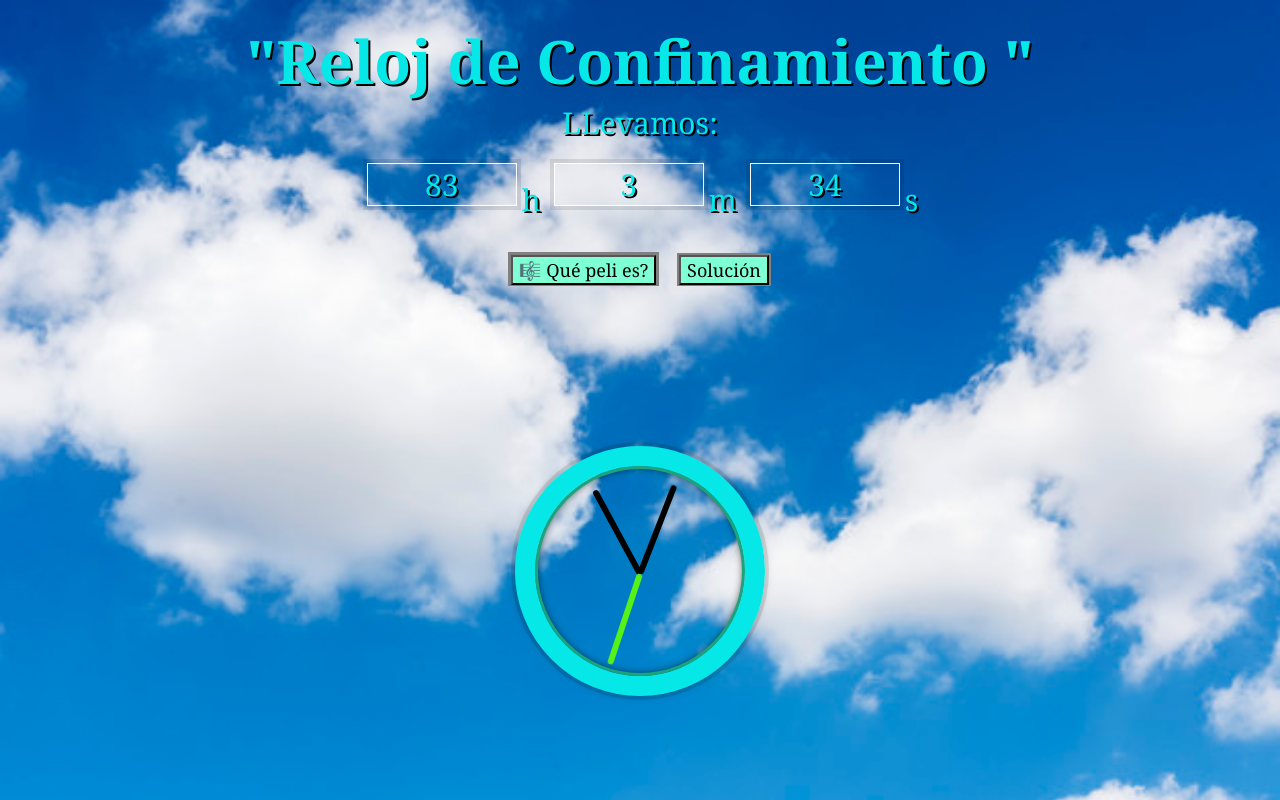
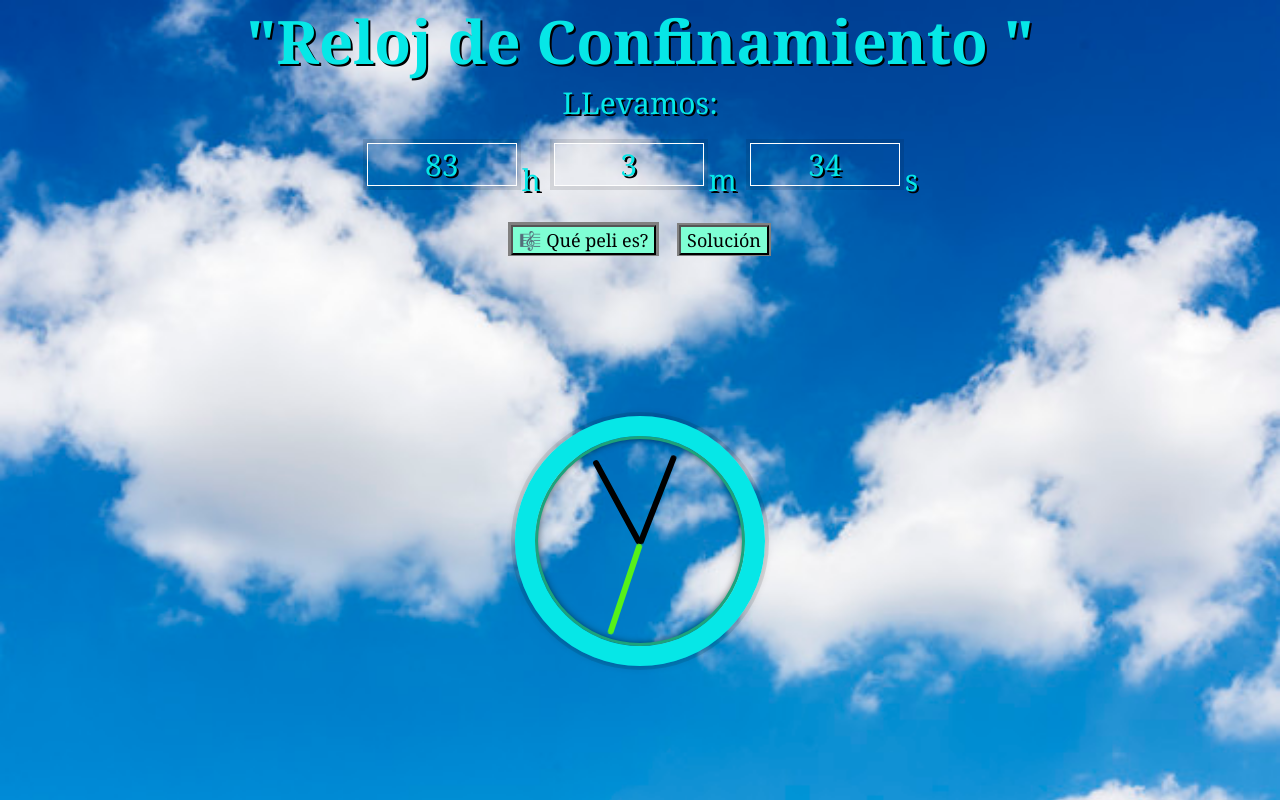
Before and after one commit to marveramar/confinamiento_clock, a plain HTML site: page index.html in a window 1280 px wide. Drawn offline with Linux system fonts and the light colour scheme.

Commit message:
solve some margin problems in laptop

```diff
--- a/main.css
+++ b/main.css
@@ -92,10 +92,14 @@ background-color: rgb(86, 241, 25);
 }
 @media (min-width: 768px) {
     .header{
+        margin-top:auto;
     font-size: 30px;
     }
     .mainWrapper{
         margin-top:auto;
         position:relative;
     }
+    .buttons{
+        margin-top:15px;
+    }
 }
```
